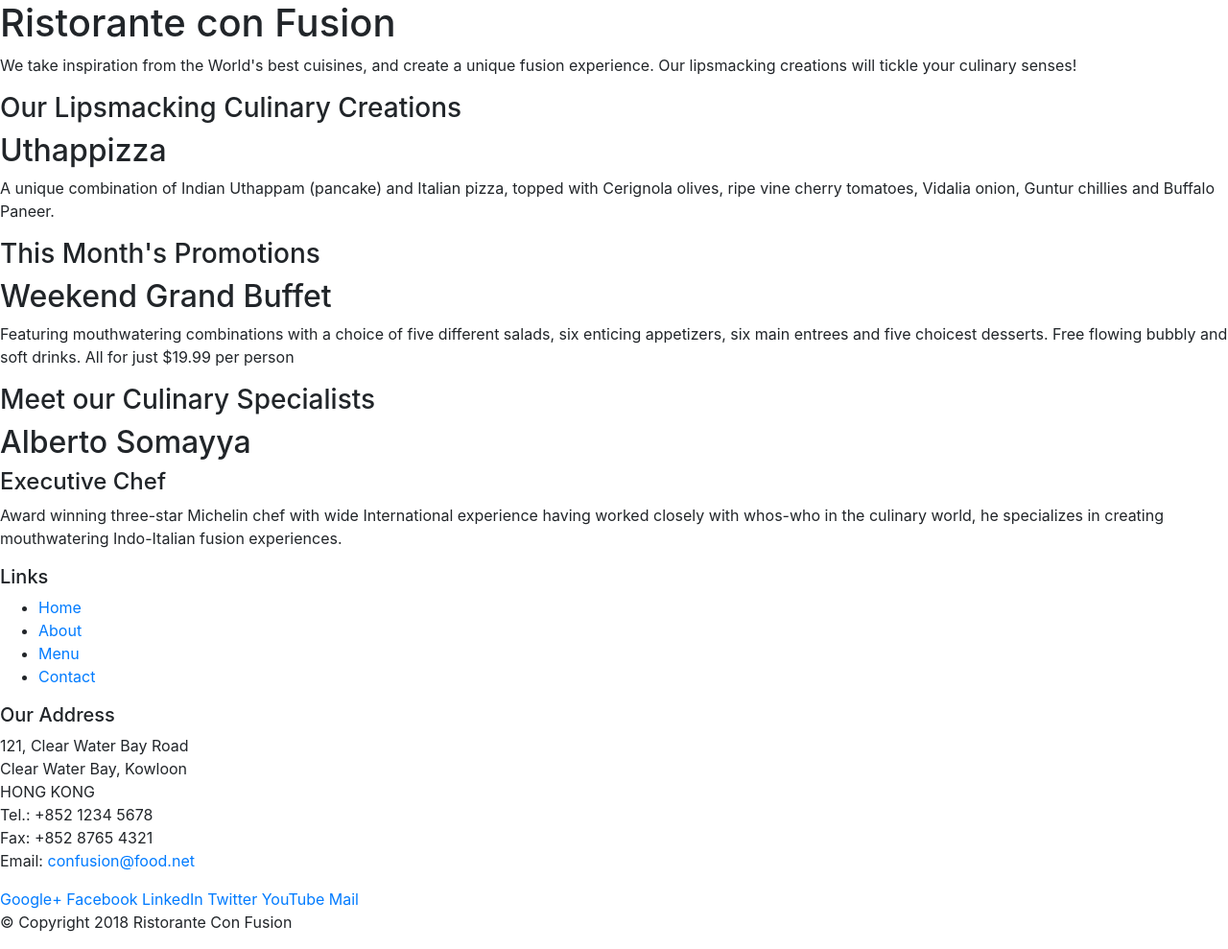
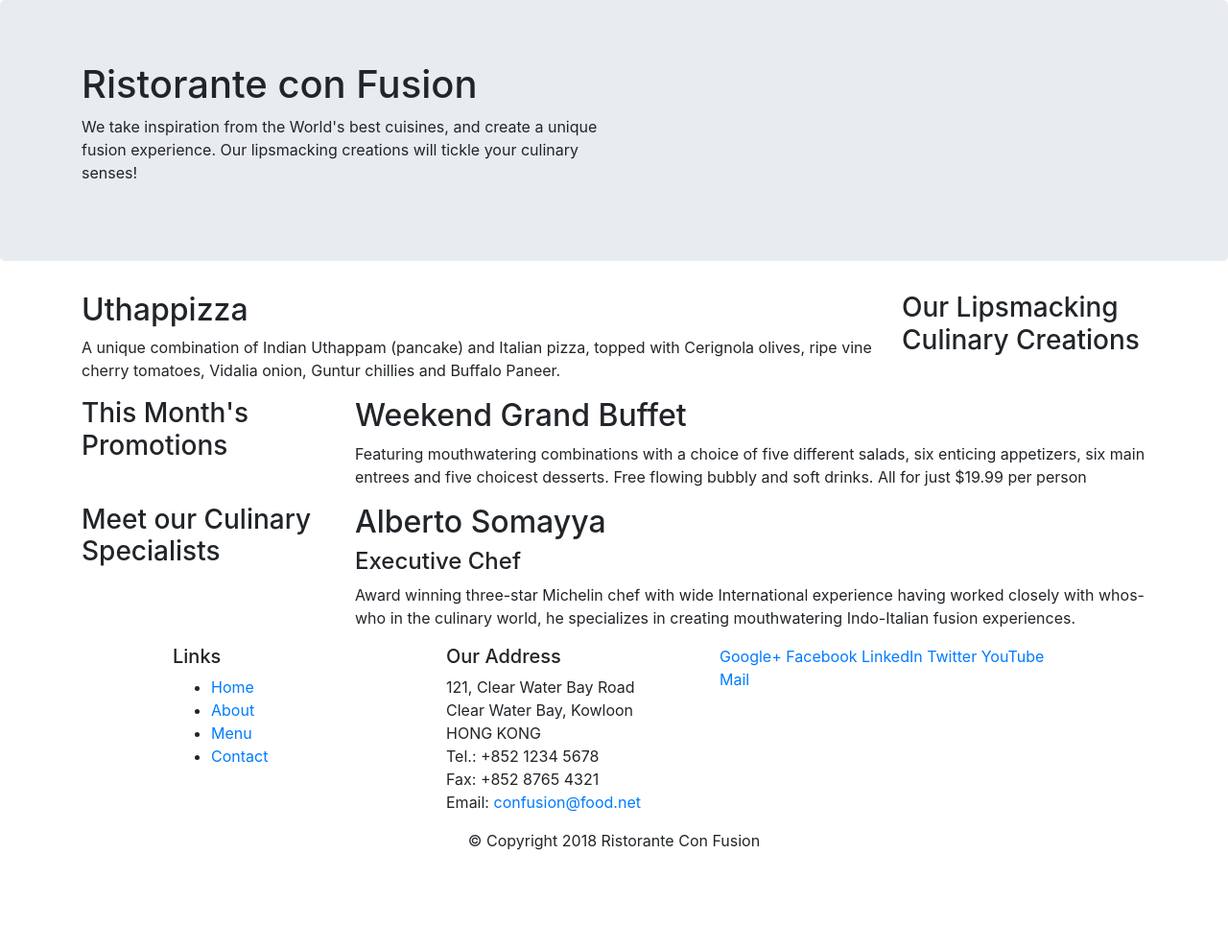
Before and after one commit to aliajaz32/bs, a website: page index.html in a window 1280 px wide. Shown: the whole page at 96% size. After the commit the page ends 904 px from the top, so only its background shows below. Drawn offline with nearby package versions, Linux system fonts and the light colour scheme.

Commit message:
boootstrap_grid_1

```diff
--- a/index.html
+++ b/index.html
@@ -8,46 +8,46 @@
 
 <body>
 
-    <header>
-        <div>
-            <div>
-                <div>
+    <header class="jumbotron">
+        <div class="container">
+            <div class="row">
+                <div class="col-12 col-sm-6">
                     <h1>Ristorante con Fusion</h1>
                     <p>We take inspiration from the World's best cuisines, and create a unique fusion experience. Our lipsmacking creations will tickle your culinary senses!</p>
                 </div>
-                <div>
+                <div class="col-12 col-sm-6">
                 </div>
             </div>
         </div>
     </header>
 
-    <div>
-        <div>
-            <div>
+    <div class="container">
+        <div  class="row">
+            <div class="col-12 order-sm-last col-md-3">
                 <h3>Our Lipsmacking Culinary Creations</h3>
             </div>
-            <div>
+            <div class="col-12 order-sm-first col-md">
                 <h2>Uthappizza</h2>
                 <p>A unique combination of Indian Uthappam (pancake) and Italian pizza, topped with Cerignola olives, ripe vine cherry tomatoes, Vidalia onion, Guntur chillies and Buffalo Paneer.</p>
             </div>
         </div>
 
 
-        <div>
-            <div>
+        <div  class="row">
+            <div class="col-12 col-md-3">
                 <h3>This Month's Promotions</h3>
             </div>
-            <div>
+            <div class="col-12 col-md">
                 <h2>Weekend Grand Buffet</h2>
                 <p>Featuring mouthwatering combinations with a choice of five different salads, six enticing appetizers, six main entrees and five choicest desserts. Free flowing bubbly and soft drinks. All for just $19.99 per person </p>
             </div>
         </div>
 
-        <div>
-            <div>
+        <div class="row">
+            <div class="col-12 col-sm-3">
                 <h3>Meet our Culinary Specialists</h3>
             </div>
-            <div>
+            <div class="col col-sm">
                 <h2>Alberto Somayya</h2>
                 <h4>Executive Chef</h4>
                 <p>Award winning three-star Michelin chef with wide International experience having worked closely with whos-who in the culinary world, he specializes in creating mouthwatering Indo-Italian fusion experiences. </p>
@@ -55,10 +55,10 @@
         </div>
     </div>
 
-    <footer>
-        <div>
-            <div>
-                <div>
+    <footer class="container">
+        <div >
+            <div class="row ">
+                <div class="col-12 col-sm-3 offset-sm-1">
                     <h5>Links</h5>
                     <ul>
                         <li><a href="#">Home</a></li>
@@ -67,7 +67,7 @@
                         <li><a href="#">Contact</a></li>
                     </ul>
                 </div>
-                <div>
+                <div class="col-12 col-sm-3">
                     <h5>Our Address</h5>
                     <address>
 		              121, Clear Water Bay Road<br>
@@ -78,7 +78,7 @@
 		              Email: <a href="mailto:confusion@food.net">confusion@food.net</a>
 		           </address>
                 </div>
-                <div>
+                <div class="col-12 col-sm-4">
                     <div>
                         <a href="http://google.com/+">Google+</a>
                         <a href="http://www.facebook.com/profile.php?id=">Facebook</a>
@@ -90,7 +90,7 @@
                 </div>
            </div>
            <div>
-                <div>
+                <div class="row justify-content-center">
                     <p>© Copyright 2018 Ristorante Con Fusion</p>
                 </div>
            </div>
```
